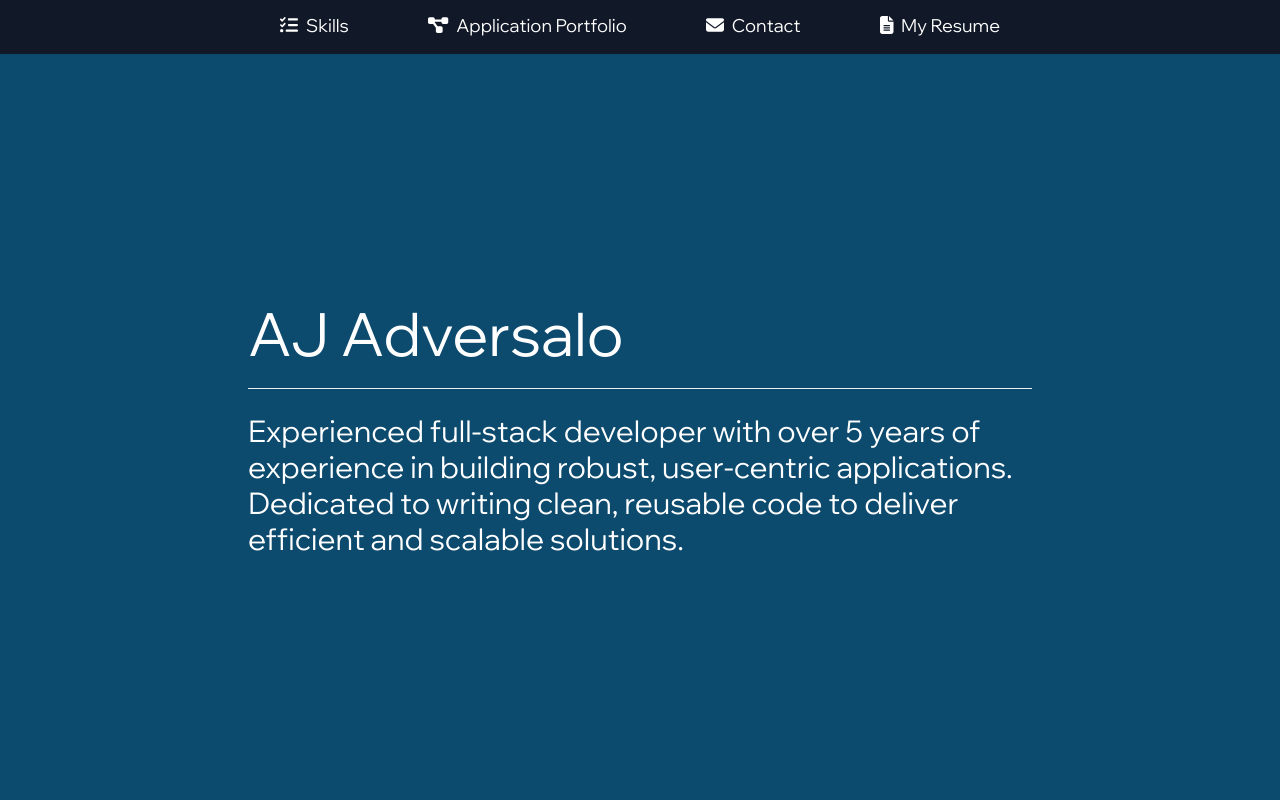
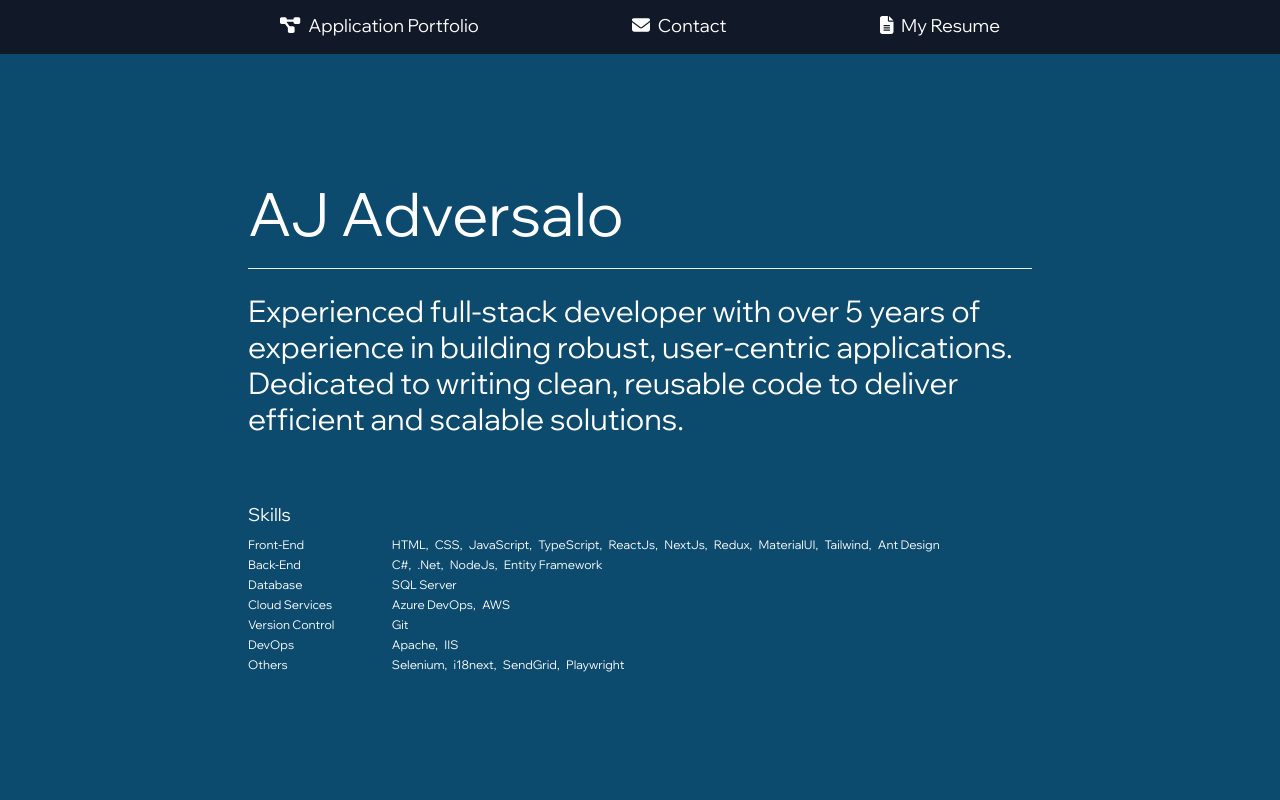
Before and after one commit to ajadversalo/ajadversalo.github.io, a React (Create React App) app: page / in a window 1280 px wide. Shown: the top 800 px of the page. Built offline with nearby package versions, Linux system fonts and the light colour scheme.

Commit message:
Update Skills

```diff
--- a/src/App.tsx
+++ b/src/App.tsx
@@ -18,6 +18,7 @@ import SaveAltIcon from '@mui/icons-material/SaveAlt';
 import Contact from './Pages//Contact';
 import Resume from './Pages/Resume';
 import Skills from './Pages/Skills';
+import SkillsNew from './Pages/SkillsNew';
 import Projects from './Pages/Projects';
 import About from './Pages/About';
 
@@ -81,12 +82,14 @@ function App() {
         return (
             <div className="flex justify-center text-white fixed bottom-0 lg:sticky lg:top-0 bg-gray-900 pt-3 pb-3 z-[50] w-full">
                 <div className="text-lg flex flex-row justify-between border-box w-full sm:w-full lg:w-[60%] pl-4 pr-4">
+                    {false &&
                         <AnchorLink href={"#skills"} label={"Skills"} selected={selected === "Skills"} setSelected={setSelected}>
                             <div className="flex flex-col lg:flex-row">
                                 <FontAwesomeIcon icon={faListCheck} className="lg:mt-1" />
                                 <span className="pl-2 text-sm lg:text-lg">Skills</span>
                             </div>
                         </AnchorLink>
+                    }
                     <AnchorLink href={"#projects"} label={"Projects"} selected={selected === "Projects"} setSelected={setSelected}>
                         <div className="flex flex-col lg:flex-row">
                             <FontAwesomeIcon icon={faDiagramProject} className="lg:mt-1" />
@@ -144,7 +147,7 @@ function App() {
                         </div>
                         {!isAtTop &&
                             <a href={"#top"}>
-                                <FontAwesomeIcon icon={faCircleChevronUp} size="2xl" className="fixed bottom-[90px] right-5  rounded-full h-[3rem] w-[3rem] opacity-30 hover:cursor-pointer" />
+                                <FontAwesomeIcon icon={faCircleChevronUp} size="2xl" className="fixed bottom-[90px] right-5 rounded-full h-[3rem] w-[3rem] opacity-30 hover:cursor-pointer" />
                             </a>
                         }
                         {false &&
@@ -156,6 +159,9 @@ function App() {
                                 </Button>
                             </div>
                         }
+                        <div className="mt-16">
+                            <SkillsNew />
+                        </div>
                     </div>
                 </div>
                 {false &&
--- /dev/null
+++ b/src/Pages/SkillsNew.tsx
@@ -0,0 +1,77 @@
+import React from 'react';
+
+type SkillsProps = {
+    category: string,
+    items: string
+}
+
+function SkillsNew() {
+    let skills: SkillsProps[] = [
+        {
+            category: 'Front-End',
+            items: 'HTML, CSS, JavaScript, TypeScript, ReactJs, NextJs, Redux, MaterialUI, Tailwind, Ant Design'
+        },
+        {
+            category: 'Back-End',
+            items: 'C#, .Net, NodeJs, Entity Framework'
+        },
+        {
+            category: 'Database',
+            items: 'SQL Server'
+        },
+        {
+            category: 'Cloud Services',
+            items: 'Azure DevOps, AWS'
+        },
+        {
+            category: 'Version Control',
+            items: 'Git'
+        },
+        {
+            category: 'DevOps',
+            items: 'Apache, IIS'
+        },
+        {
+            category: 'Others',
+            items: 'Selenium, i18next, SendGrid, Playwright'
+        },
+    ]
+
+    const Skill = (props: any) => {
+        return (
+            <div className={"flex flex-col sm:flex-row mb-1 text-xs"}>
+                <div className={"w-[11rem]"}>
+                    {props.category}
+                </div>
+                <div className={`w-100 ml-4 lg:ml-0 w-full`}>
+                    {props?.items?.split(",").map((sk: string, index: number) => {
+                        return (
+                            <span className="pr-1">
+                                {sk}
+                                {index < (props?.items?.split(",")?.length - 1) && <span>,</span>}
+                            </span>
+                        )
+                    })}
+                </div>
+            </div>
+        );
+    }
+
+    return (
+        <div>
+            <div className="text-lg mb-2">
+                Skills
+            </div>
+            {skills.map((p: any) => {
+                return (
+                    <Skill
+                        key={p.category}
+                        category={p.category}
+                        items={p.items}
+                    />)
+            })}
+        </div>
+    );
+}
+
+export default SkillsNew;
```
Lines whose indentation alone changed are shown as unchanged.
